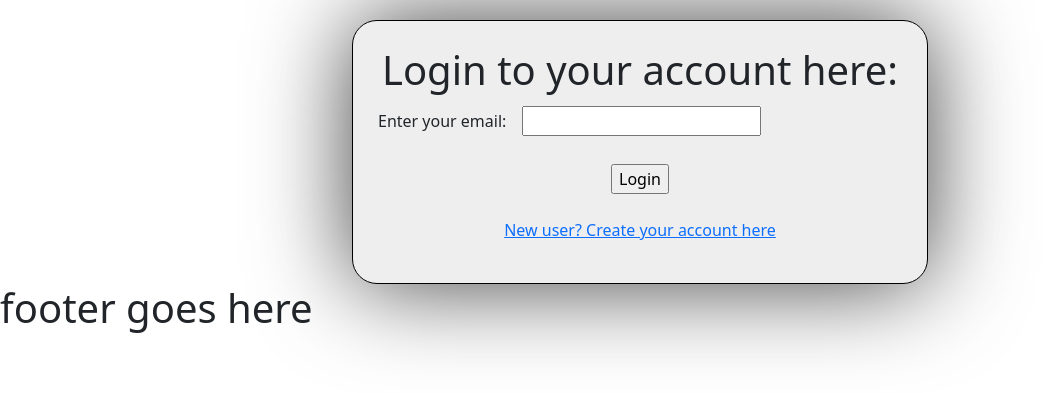
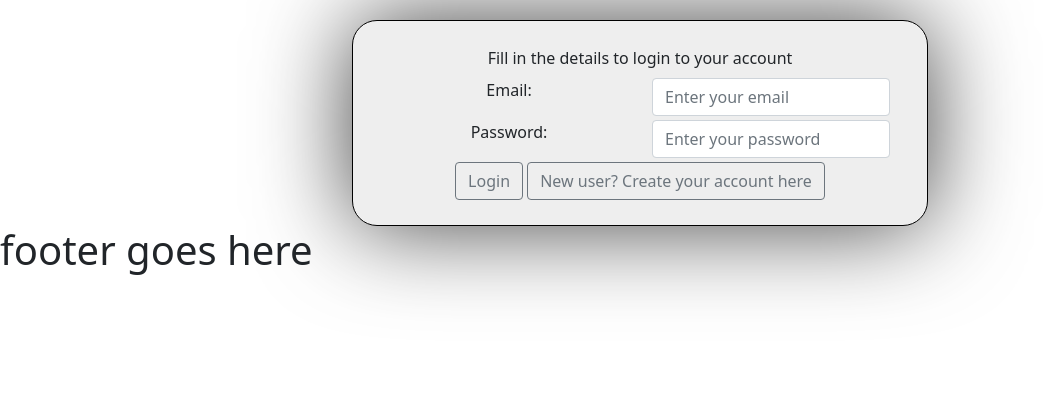
Before and after one commit to ChandraLekha07/AUTOMOBILE-GARAGE-, a Django app: page /login/ in a window 1280 px wide. Shown: the part 56-449 px from the top of the page, without its empty margins (0-1061 px from the left). Run offline with Django 3.2, Linux system fonts and the light colour scheme.

Commit message:
login form validations added

```diff
--- a/home/forms.py
+++ b/home/forms.py
@@ -60,3 +60,32 @@ class UserModelForm(forms.ModelForm):
         if len(mobile)<10:
             raise forms.ValidationError("Mobile cannot be less than 10-digits")
         return mobile
+
+class UserLoginForm(forms.Form):
+    email = forms.EmailField(widget=forms.EmailInput(attrs={'class': 'form-control',
+                                                            'placeholder': 'Enter your email'}))
+    password = forms.CharField(max_length=50, widget=forms.PasswordInput(attrs={'class': 'form-control',
+                                                                                'placeholder': 'Enter your password'}))
+    class Meta:
+        model = User
+        fields = [
+            'email',
+            'password'
+        ]
+
+    def clean_email(self):
+        email = self.cleaned_data.get('email')
+        if not email.endswith('@gmail.com'):
+            raise forms.ValidationError("Email should end with @gmail.com")
+        for instance in User.objects.all():
+            if instance.email == email:
+                raise forms.ValidationError('An account already exists with the given email', email)
+        return email
+
+    def clean_password(self):
+        password = self.cleaned_data.get('password')
+        if len(password) < 8:
+            raise forms.ValidationError('length should be of at least 8 characters')
+        if (not any(char.isdigit() for char in password)) or (not any(char.isupper() for char in password)) or (not any(char.islower() for char in password)):
+            raise forms.ValidationError('Password should have at least one numeral,uppercase letter,lowercase letter')
+        return password
--- a/home/templates/registration/login.html
+++ b/home/templates/registration/login.html
@@ -6,45 +6,32 @@
 {% load static %}
 <link rel="stylesheet" href="{% static 'css/form.css' %}">
 <div class="content">
-    <h1>Login to your account here:</h1>
+    <div class="form-label">Fill in the details to login to your account</div>
     <form method="POST" >
         {% csrf_token %}
-        <div class="row g-3 align-items-center">
-          <div class="col-auto">
-            <label class="col-form-label">Enter your email: </label>
+        <div class="container">
+          {% for field in form %}
+          <div class="row">
+            <div class="col">
+              {{ field.label_tag }}
             </div>
-          <div class="col-auto">
-              <input type="email" placeholder="">
+            <div class="col">
+              {{ field }}
             </div>
-          <div class="col-auto">
+            <div class="row">
                 <span id="helpText" class="form-text">
                   {% if field.errors %}
-                <p class="help">{{ field.errors }}</p>
+                    <div class="help">{{ field.errors }}</div>
                   {% endif %}
                 </span>
             </div>
           </div>
-        <div class="row g-3 align-items-center">
-          <div class="col-auto">
-            <label class="col-form-label">{{ field.label_tag }}</label>
-          </div>
-          <div class="col-auto">
-            {{ field }}
-          </div>
-          <div class="col-auto">
-            <span id="helpText" class="form-text">
-              {% if field.errors %}
-                <p class="help">{{ field.errors }}</p>
-              {% endif %}
-            </span>
+          {% endfor %}
+          <div class="col">
+              <button type="submit" class="btn btn-outline-secondary">Login</button>
+              <a href="{% url 'home:signup' %}" class="btn btn-outline-secondary">New user? Create your account here</a>
           </div>
         </div>
-
-        <input type="submit" value="Login"/>
     </form>
-    <br>
-    <p>
-        <a href="{% url 'home:signup' %}">New user? Create your account here</a>
-    </p>
 </div>
 {% endblock content %}
--- a/home/urls.py
+++ b/home/urls.py
@@ -1,7 +1,7 @@
 from django.urls import path
 from .views import (
     render_index,
-    render_login,
+    UserLoginView,
     UserCreateView,
     # UserUpdateView,
     # UserDeleteView
@@ -9,7 +9,7 @@ from .views import (
 
 urlpatterns = [
     path('', render_index, name="index"),
-    path('login/', render_login, name="login"),
+    path('login/', UserLoginView.as_view(), name="login"),
     path('signup/', UserCreateView.as_view(), name="signup"),
     # path('account/update/', UserUpdateView.as_view(), name="account-update"),
     # path('account/delete/', UserDeleteView.as_view(), name="account-delete"),
--- a/home/views.py
+++ b/home/views.py
@@ -3,15 +3,11 @@ from django.shortcuts import render, reverse
 
 from django.views import View
 from .models import User
-from .forms import UserModelForm
+from .forms import UserModelForm,UserLoginForm
 
 # Create your views here.
 def render_index(request):
     template_name = 'home/index.html'
-    return render(request, template_name)
-
-def render_login(request):
-    template_name = 'registration/login.html'
     return render(request, template_name)
 
 class UserCreateView(View):
@@ -27,6 +23,23 @@ class UserCreateView(View):
         form = UserModelForm(request.POST)
         if form.is_valid():
             form.save()
+            return render(request, self.success_url)
+        context = {"form": form}
+        return render(request, self.template_name, context)
+
+class UserLoginView(View):
+    template_name = 'registration/login.html'
+    success_url = 'home/index.html'
+
+    def get(self, request, *args, **kwargs):
+        form = UserLoginForm()
+        context = {"form":form}
+        return render(request, self.template_name, context)
+
+    def post(self, request, *args, **kwargs):
+        form = UserLoginForm(request.POST)
+        if form.is_valid():
+            print("LOGIN SUCCESSFULL")
             return render(request, self.success_url)
         context = {"form": form}
         return render(request, self.template_name, context)
```
Lines whose indentation alone changed are shown as unchanged.
